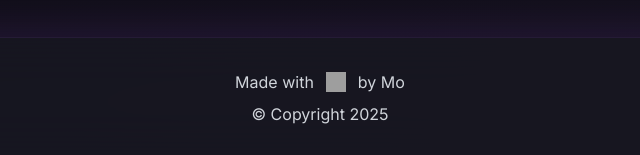
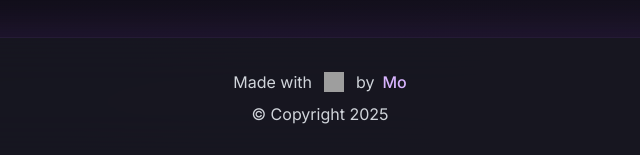
Before and after one commit to Mopsinator007/Website, a plain HTML site: page index.html in a window 1280 px wide. Shown: the part 2479-2634 px from the top of the page, 320-960 px from the left. Drawn offline with nearby package versions, Linux system fonts and the light colour scheme; grey boxes are pictures that could not be loaded.

Commit message:
Update index.html

```diff
--- a/index.html
+++ b/index.html
@@ -843,8 +843,12 @@
         src="https://twemoji.maxcdn.com/v/14.0.2/svg/2764.svg"
         alt="heart"
         class="w-5 h-5 mx-1" />
-
-      by Mo
+      by
+      <a
+  href="/onlyfans.html"
+  class="purple-text hover:text-white transition duration-300 font-medium">
+  Mo
+</a>
 
     </div>
 
```
